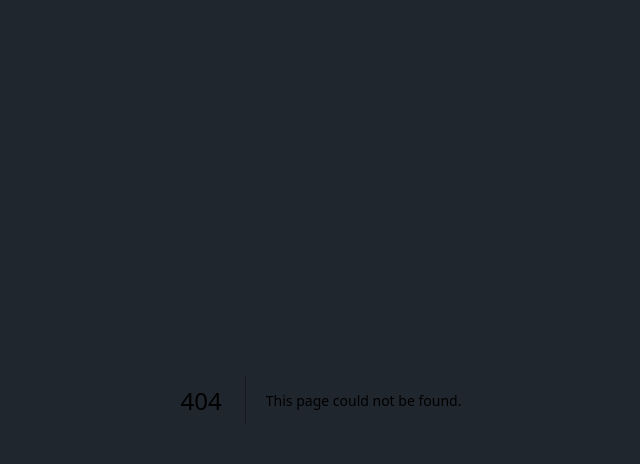
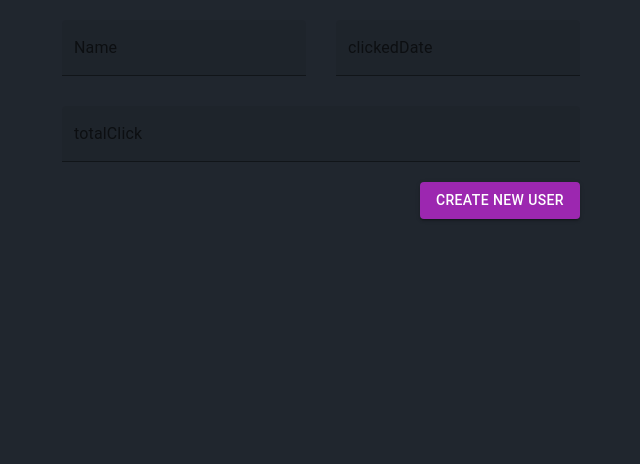
Before and after one commit to wandersonce/bioLink, a Next.js app: page /formTest in a window 1280 px wide. Before the commit this address had no page. Shown: the top 464 px of the page, without its empty margins (319-959 px from the left). Built offline with nearby package versions, Linux system fonts and the light colour scheme.

Commit message:
Testing Post call

```diff
--- a/package.json
+++ b/package.json
@@ -17,13 +17,15 @@
     "dayjs": "^1.11.7",
     "eslint": "8.33.0",
     "eslint-config-next": "13.1.6",
+    "formik": "^2.2.9",
     "mongodb": "^5.0.0",
     "next": "13.1.6",
     "phosphor-react": "^1.4.1",
     "react": "18.2.0",
     "react-dom": "18.2.0",
     "react-responsive-carousel": "^3.2.23",
-    "react-spring": "^9.6.1"
+    "react-spring": "^9.6.1",
+    "yup": "^1.0.0"
   },
   "devDependencies": {
     "autoprefixer": "^10.4.13",
--- /dev/null
+++ b/src/pages/api/postTest.js
@@ -0,0 +1,17 @@
+import clientPromise from '../../lib/mongodb';
+
+export default async function handler(req, res) {
+  const client = await clientPromise;
+  const db = client.db('wishListItems');
+  switch (req.method) {
+    case 'POST':
+      let bodyObject = req.body;
+      let myPost = await db.collection('february2023').insertOne(bodyObject);
+      res.json(myPost);
+      break;
+    case 'GET':
+      const allPosts = await db.collection('february2023').find({}).toArray();
+      res.json({ status: 200, data: allPosts });
+      break;
+  }
+}
--- /dev/null
+++ b/src/pages/formTest.js
@@ -0,0 +1,114 @@
+import { Box, Button, TextField } from '@mui/material';
+import { useMediaQuery } from '@mui/material';
+import { Formik } from 'formik';
+import * as yup from 'yup';
+
+const initialValues = {
+  name: '',
+  clickedDate: '',
+  totalClick: '',
+};
+
+const userSchema = yup.object().shape({
+  name: yup.string().required('This is required'),
+  clickedDate: yup.string().required('This is required'),
+  totalClick: yup.string().required('This is required'),
+});
+
+export default function formTest() {
+  const isNonMobile = useMediaQuery('(min-width:600px)');
+
+  const handleFormSubmit = async (values, { resetForm }) => {
+    await fetch('http://localhost:3000/api/postTest', {
+      method: 'POST',
+      headers: {
+        'Content-Type': 'application/json',
+      },
+      body: JSON.stringify(values),
+    }).catch((error) => {
+      window.alert(error);
+      return;
+    });
+    console.log(values);
+    resetForm();
+  };
+
+  return (
+    <Box m="20px">
+      <Formik
+        onSubmit={handleFormSubmit}
+        initialValues={initialValues}
+        validationSchema={userSchema}
+      >
+        {({
+          values,
+          errors,
+          touched,
+          handleBlur,
+          handleChange,
+          handleSubmit,
+        }) => {
+          return (
+            <form onSubmit={handleSubmit}>
+              <Box
+                display="grid"
+                gap="30px"
+                gridTemplateColumns="repeat(4, minmax(0, 1fr))"
+                sx={{
+                  '& > div': { gridColumn: isNonMobile ? undefined : 'span 4' },
+                }}
+              >
+                <TextField
+                  fullWidth
+                  variant="filled"
+                  type="text"
+                  label="Name"
+                  onBlur={handleBlur}
+                  onChange={handleChange}
+                  value={values.name}
+                  name="name"
+                  error={!!touched.name && !!errors.name}
+                  helperText={touched.firstName && errors.name}
+                  sx={{ gridColumn: 'span 2' }}
+                />
+
+                <TextField
+                  fullWidth
+                  variant="filled"
+                  type="text"
+                  label="clickedDate"
+                  onBlur={handleBlur}
+                  onChange={handleChange}
+                  value={values.clickedDate}
+                  name="clickedDate"
+                  error={!!touched.clickedDate && !!errors.clickedDate}
+                  helperText={touched.clickedDate && errors.clickedDate}
+                  sx={{ gridColumn: 'span 2' }}
+                />
+
+                <TextField
+                  fullWidth
+                  variant="filled"
+                  type="text"
+                  label="totalClick"
+                  onBlur={handleBlur}
+                  onChange={handleChange}
+                  value={values.totalClick}
+                  name="totalClick"
+                  error={!!touched.totalClick && !!errors.totalClick}
+                  helperText={touched.totalClick && errors.totalClick}
+                  sx={{ gridColumn: 'span 4' }}
+                />
+              </Box>
+              <Box display="flex" justifyContent="end" mt="20px">
+                <Button type="submit" color="secondary" variant="contained">
+                  Create New User
+                </Button>
+              </Box>
+            </form>
+          );
+        }}
+      </Formik>
+    </Box>
+  );
+}
```
Also changed, not shown: 1 other file (tests, documents, lock files or other folders).
